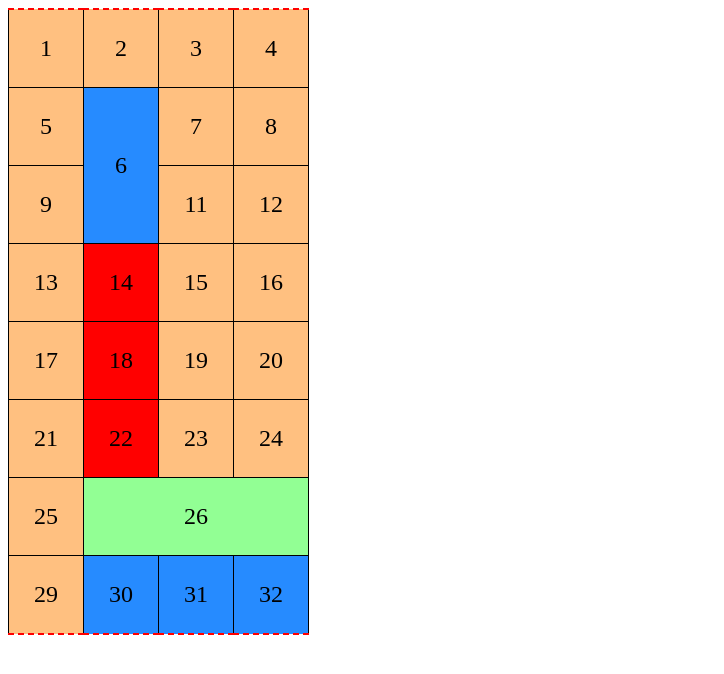
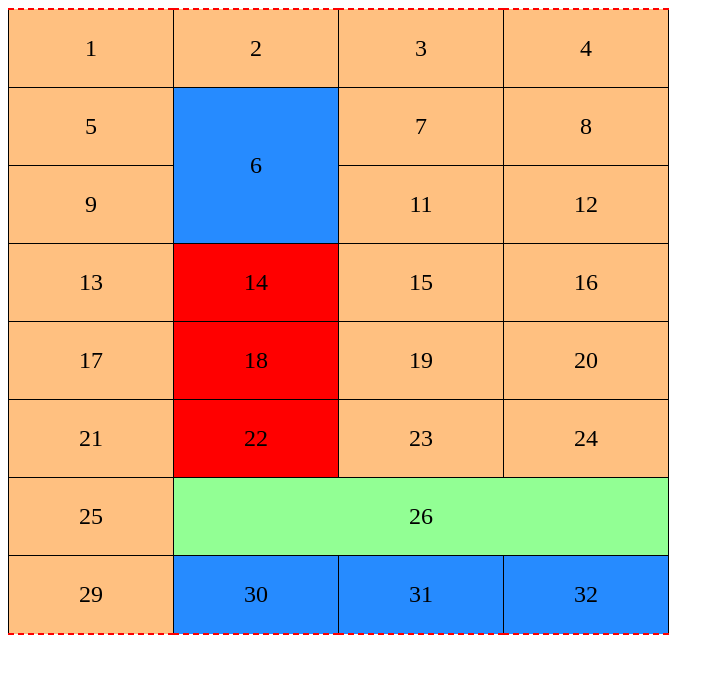
Before and after one commit to Remaust/web, a plain HTML site: page Tablytsi/index.html in a window 1280 px wide. Shown: the whole page, without its empty margins (0-724 px from the left). Drawn offline with Linux system fonts and the light colour scheme.

Commit message:
Update style.css

```diff
--- a/Tablytsi/style/style.css
+++ b/Tablytsi/style/style.css
@@ -2,7 +2,7 @@ td
 {
     font-size: 24px;
     text-align: center;
-    padding: 25px;
+    padding: 25px 70px;
     border: 1px solid black;
 }
 table
```
